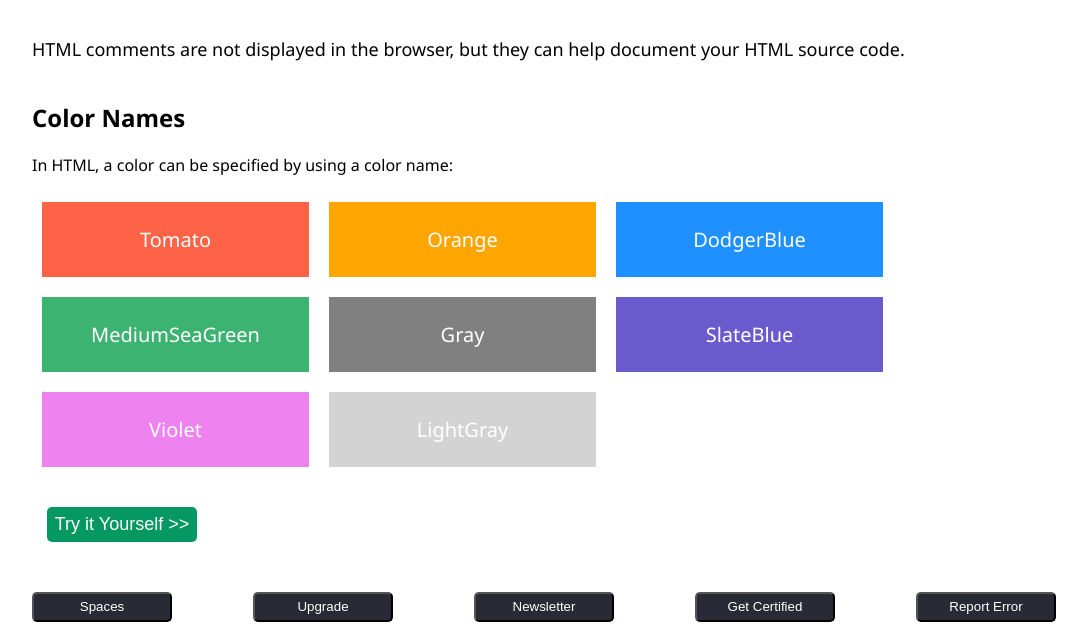
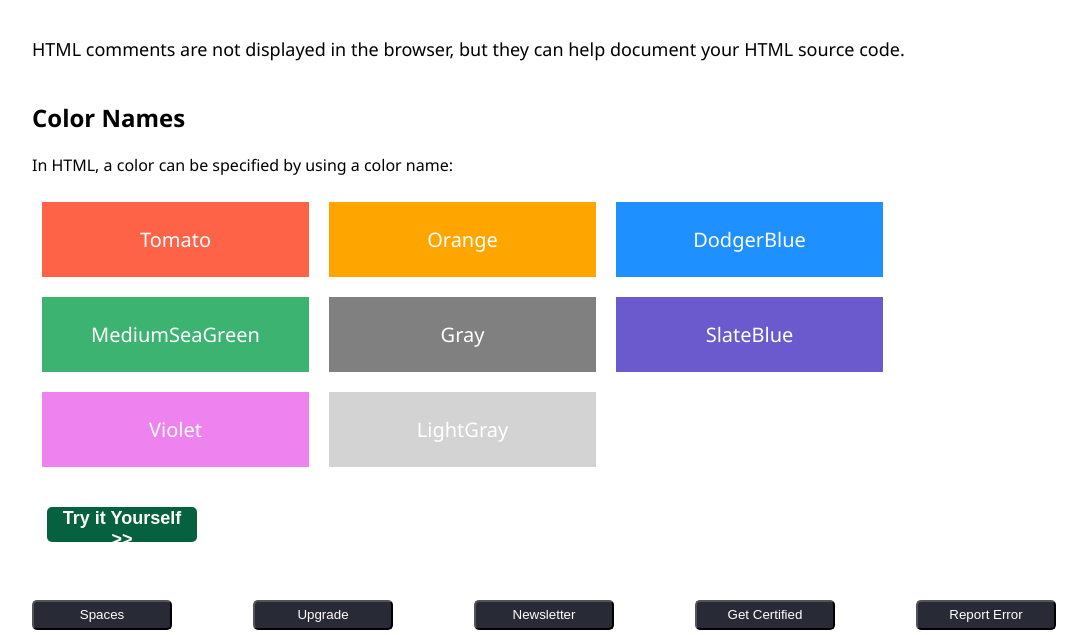
Before and after one commit to manishpatidar78/w3schoolpage, a plain HTML site: page index.html in a window 1280 px wide. In both pictures the pointer is over the button "Try it Yourself >>". Shown: the part 129-764 px from the top of the page, without its empty margins (96-1183 px from the left). Drawn offline with Linux system fonts and the light colour scheme.

Commit message:
Update style.css file

```diff
--- a/style.css
+++ b/style.css
@@ -90,6 +90,13 @@
           margin-top: 30px;
 
      }
+     .tryityourself:hover{
+         background-color: #066140;
+          color: #fff;
+          font-weight: 700;
+          border: none;
+
+     }
     #footer{
      display: flex;
      flex-wrap:nowrap;
@@ -116,8 +123,11 @@
           display: flex;
           justify-content: space-between;
      }
+
      li{
      list-style-type: none;
+     line-height: 35px;
+
      }
 
      a{
```
